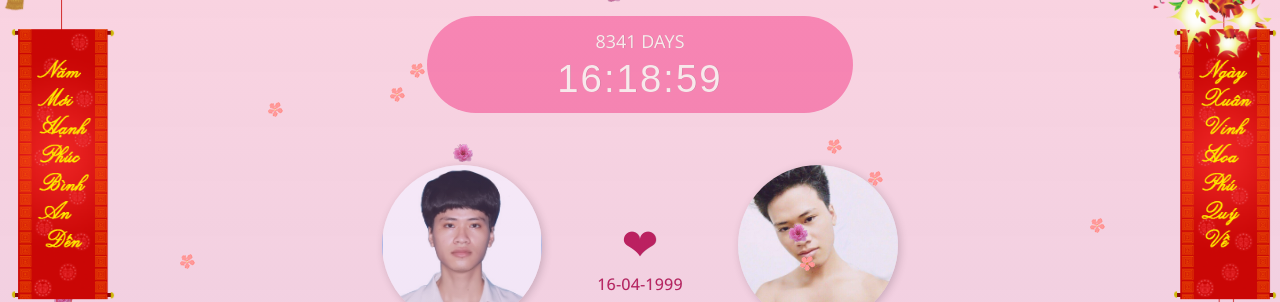
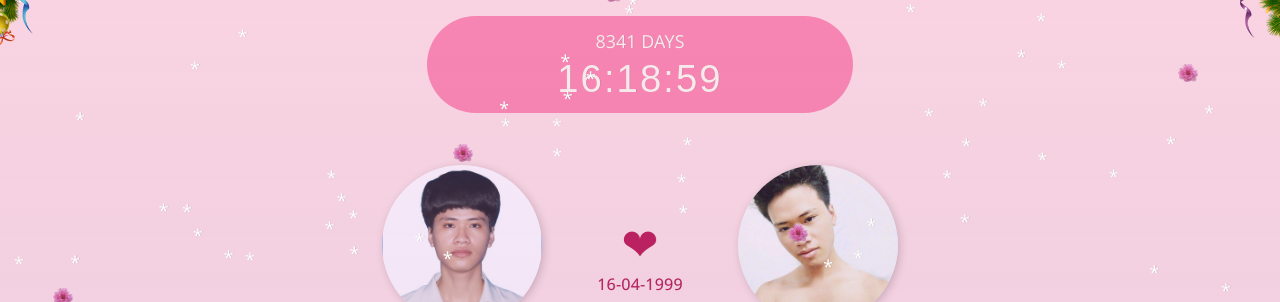
Before and after one commit to phamnhutduynguyen/lovedays, a plain HTML site: page index.html in a window 1280 px wide. Shown: the part 105-407 px from the top of the page. Drawn offline with nearby package versions, Linux system fonts and the light colour scheme.

Commit message:
update noel_16022022

```diff
--- a/index.html
+++ b/index.html
@@ -10,8 +10,8 @@
     <title>NGUYEN❤NGUYEN</title>
 </head>
 <body>
-    <img style="position:fixed;z-index:9999;top:0;left:0;width: 150px;" src="img/left-1.png"/>
-    <img style="position:fixed;z-index:9999;top:0;right:0;width: 150px;" src="img/right-1.png"/>
+    <!-- <img style="position:fixed;z-index:9999;top:0;left:0;width: 150px;" src="img/left-1.png"/> -->
+    <!-- <img style="position:fixed;z-index:9999;top:0;right:0;width: 150px;" src="img/right-1.png"/> -->
 
     <div id="wrapper" style="padding-top: 25px;">
 
@@ -85,8 +85,8 @@
     <script src="js/musicplayer.js"></script>
     <script src="js/app.js"></script>
     <script src="js/hoaroiweb.js"></script>
-    <!-- <script src="js/noel.js"></script> -->
-    <script src="js/hoadaoroi.js"></script>
+    <script src="js/noel.js"></script>
+    <!-- <script src="js/hoadaoroi.js"></script> -->
 </body>
 <!-- <a href="https://github.com/phamnhutduynguyen/lovedays" id="ribbon" target="_blank"><img style="position: absolute; top: 0; right: 0; border: 0; z-index: 50;" src="https://s3.amazonaws.com/github/ribbons/forkme_right_red_aa0000.png" alt="Fork me on GitHub"></a> -->
 </html>
--- a/js/musicplayer.js
+++ b/js/musicplayer.js
@@ -21,9 +21,9 @@ $(function()
 	var playPreviousTrackButton = $('#play-previous'), playNextTrackButton = $('#play-next'), currIndex = -1;
 
 	var songs = [{
-		artist: "nguyenpham",
-		name: "Christmas",
-		url: "./music/christmas.mp3",
+		artist: "pham nhut duy nguyen",
+		name: "I DO",
+		url: "./music/ido.mp3",
 		picture: "./img/chr.png"
 	}];
 	//Hàm shuffle sẽ trộn thứ tự các item trong mãng theo thứ tự ngẫu nhiên. Dành cho bạn nào muốn nghe nhạc không theo thứ tự, các bài phát sẽ được phát ngẫu nhiên.
```
